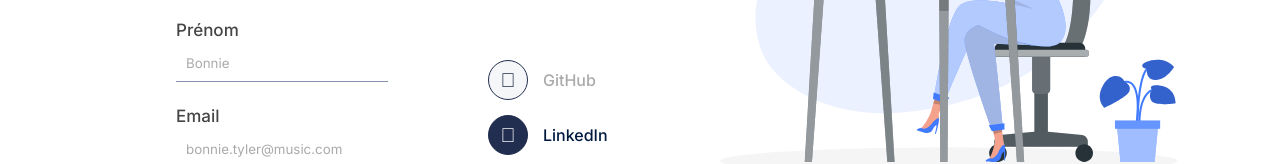
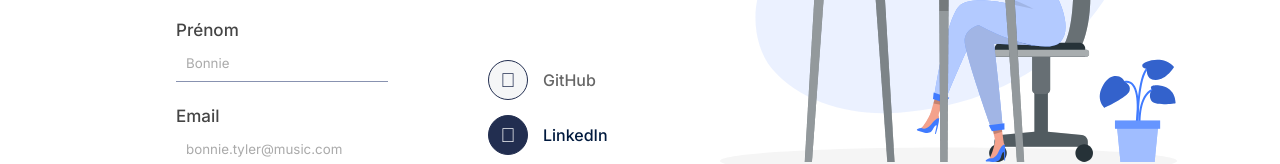
Before and after one commit to J-D25/portfolio, a React (Create React App) app: page /contact in a window 1280 px wide. In both pictures the pointer is over the link "GitHub". Shown: the part 369-533 px from the top of the page. Built offline with nearby package versions, Linux system fonts and the light colour scheme.

Commit message:
src/components/Contact.css : add var --color__gray

```diff
--- a/src/components/Contact.css
+++ b/src/components/Contact.css
@@ -71,7 +71,7 @@
 }
 
 .Contact-means-socials-link:hover>a {
-    color: #AAAAAA;
+    color: var(--color__gray);
     transition: 0.3s color;
 }
 
```
